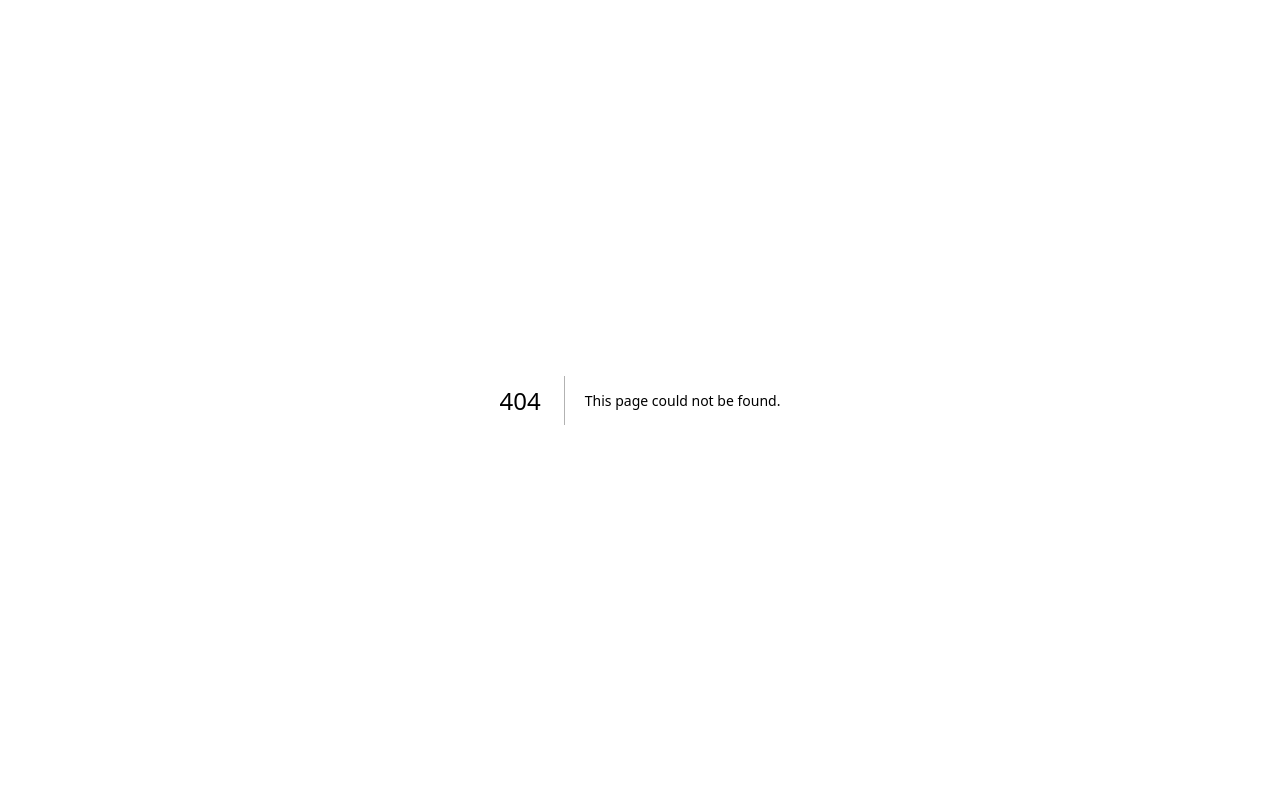
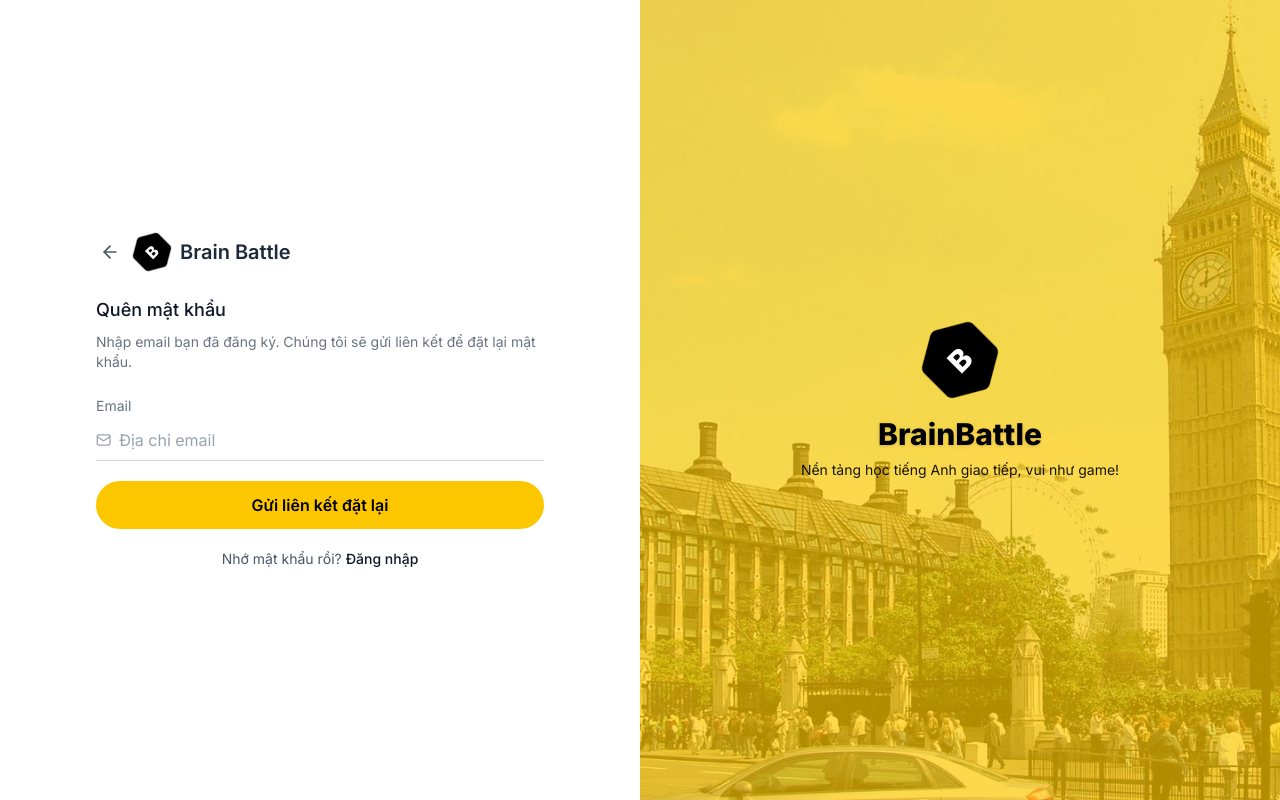
Before and after one commit to NguyenTruongNgocHan/next-dashboard-ui, a Next.js app: page /sign-in/forgot in a window 1280 px wide. Before the commit this address had no page. Built offline with nearby package versions, Linux system fonts and the light colour scheme.

Commit message:
feat: forgot password UI

```diff
--- /dev/null
+++ b/src/app/sign-in/forgot/page.tsx
@@ -0,0 +1,121 @@
+'use client';
+
+import Image from 'next/image';
+import Link from 'next/link';
+import { useEffect, useRef, useState } from 'react';
+import { useRouter } from 'next/navigation';
+import gsap from 'gsap';
+import { Mail, CheckCircle2, ArrowLeft } from 'lucide-react';
+
+export default function ForgotPasswordPage() {
+  const router = useRouter();
+
+  const [email, setEmail] = useState('');
+  const [loading, setLoading] = useState(false);
+  const [err, setErr] = useState<string | null>(null);
+  const [okMsg, setOkMsg] = useState<string | null>(null);
+
+  const formRef = useRef<HTMLDivElement | null>(null);
+  const ctaRef = useRef<HTMLButtonElement | null>(null);
+
+  useEffect(() => {
+    gsap.fromTo(formRef.current, { y: 10, opacity: 0 }, { y: 0, opacity: 1, duration: 0.45, ease: 'power3.out' });
+  }, []);
+
+  const validate = () => {
+    if (!email.trim() || !/^\S+@\S+\.\S+$/.test(email)) return 'Email không hợp lệ.';
+    return null;
+  };
+
+  const onSubmit = (e: React.FormEvent) => {
+    e.preventDefault();
+    if (loading) return;
+    setErr(null);
+
+    const v = validate();
+    if (v) {
+      setErr(v);
+      gsap.fromTo(formRef.current, { x: -6 }, { x: 0, duration: 0.25, ease: 'elastic.out(1,0.6)' });
+      return;
+    }
+
+    setLoading(true);
+    setOkMsg('Đã gửi liên kết đặt lại mật khẩu vào email của bạn.');
+    gsap.to(ctaRef.current, { scale: 0.98, duration: 0.12, yoyo: true, repeat: 1, ease: 'power2.inOut' });
+    gsap.to(formRef.current, { opacity: 0.85, duration: 0.2 });
+
+    // Fake API + tự động quay về trang đăng nhập
+    setTimeout(() => router.push('/sign-in'), 2500);
+  };
+
+  return (
+    <div ref={formRef} className="w-full max-w-md">
+      {/* Header nhỏ */}
+      <div className="flex items-center mb-6">
+        <button
+          onClick={() => router.back()}
+          className="mr-2 p-1 rounded hover:bg-gray-100 text-gray-600"
+          aria-label="Quay lại"
+        >
+          <ArrowLeft className="w-5 h-5" />
+        </button>
+
+        <div className="relative w-10 h-10 rotate-315 mr-2">
+          <Image src="/images/frame_logo.png" alt="BrainBattle Logo" fill className="object-contain" priority />
+          <div className="absolute inset-0 flex items-center justify-center text-white text-base font-extrabold">
+            B
+          </div>
+        </div>
+        <h1 className="text-xl font-semibold text-gray-800">Brain Battle</h1>
+      </div>
+
+      <h2 className="text-lg font-medium text-gray-900 mb-2">Quên mật khẩu</h2>
+      <p className="text-sm text-gray-500 mb-6">
+        Nhập email bạn đã đăng ký. Chúng tôi sẽ gửi liên kết để đặt lại mật khẩu.
+      </p>
+
+      {/* Form (underline style) */}
+      <form className="space-y-5" onSubmit={onSubmit}>
+        <div>
+          <label className="block text-sm text-gray-500 mb-1">Email</label>
+          <div className="flex items-center gap-2 border-b border-gray-300 focus-within:border-black">
+            <Mail className="w-4 h-4 text-gray-400" />
+            <input
+              value={email}
+              onChange={(e) => setEmail(e.target.value)}
+              type="email"
+              placeholder="Địa chỉ email"
+              className="w-full py-2 outline-none placeholder:text-gray-400"
+              autoComplete="email"
+            />
+          </div>
+        </div>
+
+        {/* Error / Success */}
+        {err && <p className="text-sm text-red-600">{err}</p>}
+        {okMsg && (
+          <p className="text-sm text-emerald-600 flex items-center gap-1">
+            <CheckCircle2 className="w-4 h-4" /> {okMsg} (đang chuyển…)
+          </p>
+        )}
+
+        {/* CTA */}
+        <button
+          ref={ctaRef}
+          type="submit"
+          disabled={loading}
+          className="w-full rounded-full py-3 text-black font-semibold bg-yellow-400 hover:bg-yellow-300 transition disabled:opacity-70"
+        >
+          {loading ? 'Đang gửi…' : 'Gửi liên kết đặt lại'}
+        </button>
+
+        <p className="text-center text-sm text-gray-600">
+          Nhớ mật khẩu rồi?{' '}
+          <Link href="/sign-in" className="text-gray-900 font-medium hover:underline">
+            Đăng nhập
+          </Link>
+        </p>
+      </form>
+    </div>
+  );
+}
--- a/src/app/sign-in/page.tsx
+++ b/src/app/sign-in/page.tsx
@@ -94,7 +94,7 @@ export default function SignInPage() {
             <input type="checkbox" checked={remember} onChange={e => setRemember(e.target.checked)} />
             Ghi nhớ đăng nhập
           </label>
-          <Link href="/forgot" className="text-blue-500 hover:underline">Quên mật khẩu?</Link>
+          <Link href="/sign-in/forgot" className="text-blue-500 hover:underline">Quên mật khẩu?</Link>
         </div>
 
         <button
--- a/src/components/dashboard/Sidebar.tsx
+++ b/src/components/dashboard/Sidebar.tsx
@@ -4,12 +4,12 @@ import {
   LayoutDashboard, Users, UserX, Search, ClipboardList, FileCheck, Tag, BarChart2,
   Dumbbell, Utensils, Puzzle, Medal, MessageSquare, AlertTriangle, ShieldCheck,
   CalendarCheck, Check, Reply, DollarSign, Cpu, BookOpenCheck, Bell, CalendarClock,
-  Settings, Shield, LockKeyhole, ChevronRight, Video, Star, Sword
+  Settings, Shield, LockKeyhole, ChevronRight, Video, Star, Sword, LogOut, X
 } from 'lucide-react';
 
 import Image from 'next/image';
 import Link from 'next/link';
-import { usePathname } from 'next/navigation';
+import { usePathname, useRouter } from 'next/navigation';
 import { useState, useEffect, useRef } from 'react';
 import gsap from 'gsap';
 import { cn } from '@/lib/utils';
@@ -107,17 +107,25 @@ const menu: MenuItem[] = [
 
 export default function AdminSidebar() {
   const pathname = usePathname();
+  const router = useRouter();
   const [openGroups, setOpenGroups] = useState<Record<string, boolean>>({});
+  const [showLogout, setShowLogout] = useState(false);
   const sidebarRef = useRef<HTMLDivElement | null>(null);
+  const modalRef = useRef<HTMLDivElement | null>(null);
 
   useEffect(() => {
     gsap.fromTo(sidebarRef.current, { x: -40, opacity: 0 }, { x: 0, opacity: 1, duration: 0.45, ease: 'power2.out' });
   }, []);
 
+  useEffect(() => {
+    if (showLogout) {
+      gsap.fromTo(modalRef.current, { opacity: 0, scale: 0.96 }, { opacity: 1, scale: 1, duration: 0.18, ease: 'power2.out' });
+    }
+  }, [showLogout]);
+
   const toggleGroup = (label: string) => {
     const isOpening = !openGroups[label];
     setOpenGroups(prev => ({ ...prev, [label]: isOpening }));
-    // submenu animation
     setTimeout(() => {
       const submenu = document.querySelector(`[data-submenu="${label}"]`);
       if (submenu) {
@@ -129,7 +137,15 @@ export default function AdminSidebar() {
   const isChildActive = (children: MenuItem[]) =>
     children.some(child => child.href && pathname.startsWith(child.href!));
 
+  const confirmLogout = () => {
+    // clear demo token if any
+    try { localStorage.removeItem('bb_demo_login'); } catch {}
+    setShowLogout(false);
+    router.push('/sign-in');
+  };
+
   return (
+    <>
       <aside
         ref={sidebarRef}
         className="w-72 h-screen flex flex-col
@@ -140,20 +156,11 @@ export default function AdminSidebar() {
         {/* Header */}
         <div className="p-5 border-b border-white/5">
           <div className="flex items-center gap-3">
-      {/* Hex logo with B */}
             <div className="relative w-10 h-10">
               <div className="absolute inset-0 rotate-[18deg]">
-          <Image
-            src="/images/frame_logo_yellow2.png"
-            alt="BrainBattle Logo"
-            fill
-            className="object-contain"
-            priority
-          />
+                <Image src="/images/frame_logo_yellow2.png" alt="BrainBattle Logo" fill className="object-contain" priority />
               </div>
-        <div className="absolute inset-0 -rotate-[18deg] flex items-center justify-center text-white text-lg font-extrabold">
-          B
-        </div>
+              <div className="absolute inset-0 -rotate-[18deg] flex items-center justify-center text-white text-lg font-extrabold">B</div>
             </div>
             <div className="leading-tight">
               <h1 className="text-[15px] font-semibold tracking-wide">BRAIN BATTLE</h1>
@@ -201,14 +208,13 @@ export default function AdminSidebar() {
                             className={cn(
                               'relative flex items-center gap-2 px-2.5 py-2 rounded-lg transition',
                               'hover:bg-white/[0.07] hover:ring-1 hover:ring-[#FFD84D]/25',
-                        active &&
-                          'bg-[#262A32] text-white font-semibold ring-1 ring-[#FFD84D]/40'
+                              active && 'bg-[#262A32] text-white font-semibold ring-1 ring-[#FFD84D]/40'
                             )}
                           >
                             <span className={cn(
                               'absolute left-0 top-1/2 -translate-y-1/2 w-1 h-5 rounded-r-full bg-transparent',
                               active && 'bg-[#FFD84D]'
-                      )}/>
+                            )} />
                             <child.icon className="w-4 h-4 text-white/70" />
                             <span>{child.label}</span>
                           </Link>
@@ -234,14 +240,66 @@ export default function AdminSidebar() {
                 <span className={cn(
                   'absolute left-0 top-1/2 -translate-y-1/2 w-1 h-5 rounded-r-full bg-transparent',
                   active && 'bg-[#FFD84D]'
-          )}/>
+                )} />
                 <item.icon className="w-5 h-5 text-white/70" />
                 <span>{item.label}</span>
               </Link>
             );
           })}
         </nav>
+
+        {/* Footer: Đăng xuất */}
+        <div className="p-3 border-t border-white/5">
+          <button
+            onClick={() => setShowLogout(true)}
+            className="w-full flex items-center justify-center gap-2 px-3 py-2.5
+                   rounded-xl text-[#E8EAF0] bg-white/5 hover:bg-white/10
+                   ring-1 ring-white/10 hover:ring-[#FFD84D]/30 transition"
+          >
+            <LogOut className="w-4 h-4 text-[#FFD84D]" />
+            <span className="font-medium">Đăng xuất</span>
+          </button>
+        </div>
       </aside>
 
+      {/* Modal xác nhận */}
+      {showLogout && (
+        <div className="fixed inset-0 z-[60] flex items-center justify-center">
+          <div className="absolute inset-0 bg-black/50" onClick={() => setShowLogout(false)} />
+          <div
+            ref={modalRef}
+            className="relative w-[92%] max-w-sm rounded-2xl p-5
+                   bg-gradient-to-b from-[#1F232B] to-[#262A32]
+                   border border-white/10 text-white shadow-[0_20px_60px_rgba(0,0,0,0.45)]"
+          >
+            <button
+              onClick={() => setShowLogout(false)}
+              className="absolute right-3 top-3 p-1 rounded-md hover:bg-white/10"
+              aria-label="Đóng"
+            >
+              <X className="w-4 h-4 text-white/70" />
+            </button>
+
+            <h3 className="text-[18px] font-semibold mb-1">Đăng xuất?</h3>
+            <p className="text-white/70 mb-4">Bạn có chắc chắn muốn đăng xuất khỏi hệ thống không?</p>
+
+            <div className="flex items-center justify-end gap-2">
+              <button
+                onClick={() => setShowLogout(false)}
+                className="px-3 py-2 rounded-lg bg-white/5 hover:bg-white/10 border border-white/10"
+              >
+                Hủy
+              </button>
+              <button
+                onClick={confirmLogout}
+                className="px-3 py-2 rounded-lg bg-rose-500/90 hover:bg-rose-500 text-white"
+              >
+                Đăng xuất
+              </button>
+            </div>
+          </div>
+        </div>
+      )}
+    </>
   );
 }
```
Lines whose indentation alone changed are shown as unchanged.
